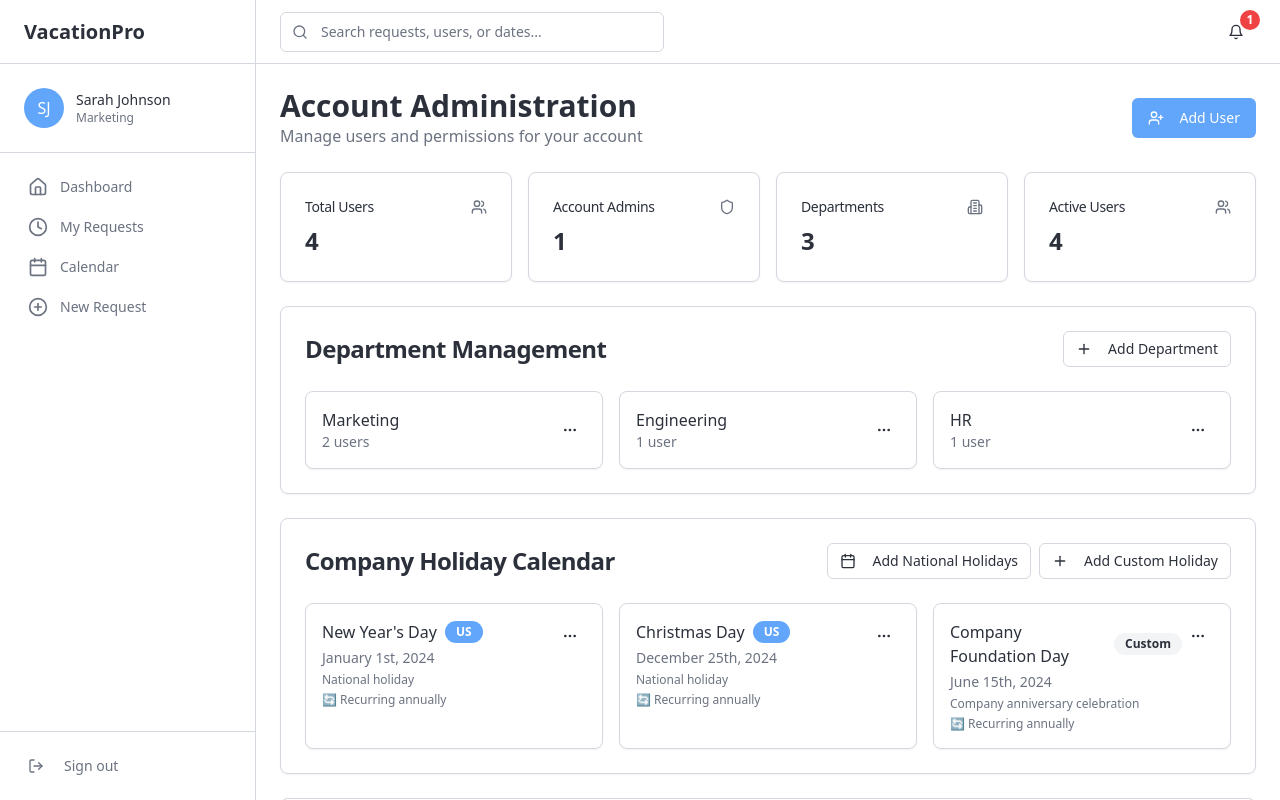
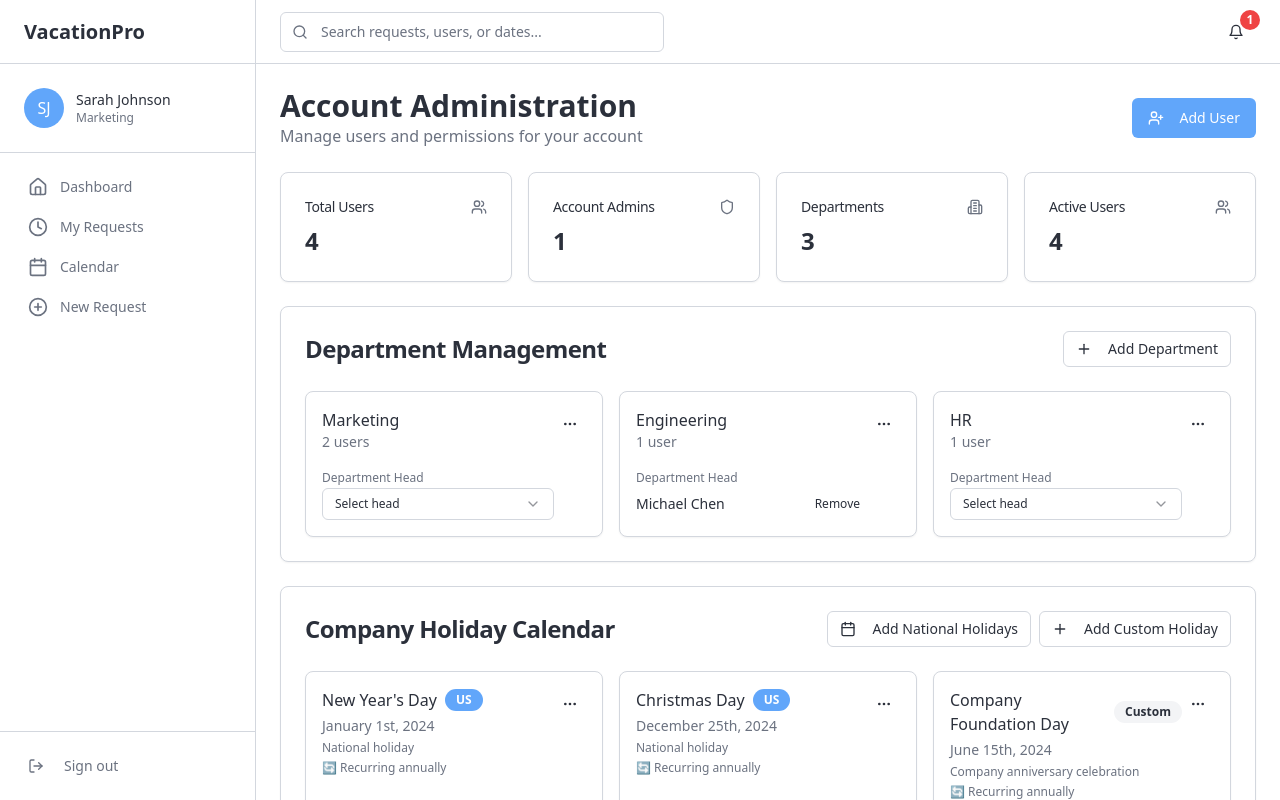
Before and after one commit to ptangra/leave-nexus-front, a React (Vite) app: page /admin/users in a window 1280 px wide. Built offline with nearby package versions, Linux system fonts and the light colour scheme.

Commit message:
Refactor department head management

```diff
--- a/src/pages/AccountAdmin.tsx
+++ b/src/pages/AccountAdmin.tsx
@@ -94,7 +94,6 @@ export default function AccountAdmin() {
     email: "",
     role: "USER" as User['role'],
     department: "",
-    isDepartmentHead: false,
   });
 
   // Filter users based on search and filters
@@ -132,7 +131,6 @@ export default function AccountAdmin() {
         email: "",
         role: "USER",
         department: "",
-        isDepartmentHead: false,
       });
     } catch (error) {
       toast({
@@ -442,18 +440,6 @@ export default function AccountAdmin() {
                 </Select>
               </div>
 
-              <div className="flex items-center space-x-2">
-                <input
-                  type="checkbox"
-                  id="isDepartmentHead"
-                  checked={newUser.isDepartmentHead}
-                  onChange={(e) => setNewUser(prev => ({ ...prev, isDepartmentHead: e.target.checked }))}
-                  className="rounded border-gray-300"
-                />
-                <Label htmlFor="isDepartmentHead" className="text-sm">
-                  Department Head
-                </Label>
-              </div>
 
               <div className="flex justify-end space-x-2 pt-4">
                 <Button variant="outline" onClick={() => setIsAddUserOpen(false)}>
@@ -555,15 +541,68 @@ export default function AccountAdmin() {
           <div className="grid grid-cols-1 md:grid-cols-2 lg:grid-cols-3 gap-4">
             {departments.map((dept) => {
               const userCount = users.filter(user => user.department === dept).length;
+              const departmentHead = users.find(user => user.department === dept && user.isDepartmentHead);
+              const departmentUsers = users.filter(user => user.department === dept && !user.isDepartmentHead);
+
               return (
                 <Card key={dept}>
                   <CardContent className="p-4">
-                    <div className="flex items-center justify-between">
-                      <div>
+                    <div className="flex items-start justify-between">
+                      <div className="flex-1">
                         <h3 className="font-medium">{dept}</h3>
-                        <p className="text-sm text-muted-foreground">
+                        <p className="text-sm text-muted-foreground mb-3">
                           {userCount} user{userCount !== 1 ? 's' : ''}
                         </p>
+
+                        <div className="space-y-2">
+                          <div>
+                            <Label className="text-xs font-medium text-muted-foreground">Department Head</Label>
+                            {departmentHead ? (
+                              <div className="flex items-center justify-between mt-1">
+                                <span className="text-sm">{departmentHead.name} {departmentHead.last_name}</span>
+                                <Button
+                                  variant="ghost"
+                                  size="sm"
+                                  onClick={() => {
+                                    // TODO: Remove department head status
+                                    console.log('Removing department head:', departmentHead);
+                                    toast({
+                                      title: "Department Head Removed",
+                                      description: `${departmentHead.name} ${departmentHead.last_name} is no longer the head of ${dept}.`,
+                                    });
+                                  }}
+                                  className="h-6 px-2 text-xs"
+                                >
+                                  Remove
+                                </Button>
+                              </div>
+                            ) : (
+                              <Select
+                                onValueChange={(userId) => {
+                                  const user = users.find(u => u.user_id.toString() === userId);
+                                  if (user) {
+                                    console.log('Setting department head:', user);
+                                    toast({
+                                      title: "Department Head Assigned",
+                                      description: `${user.name} ${user.last_name} is now the head of ${dept}.`,
+                                    });
+                                  }
+                                }}
+                              >
+                                <SelectTrigger className="h-8 text-xs">
+                                  <SelectValue placeholder="Select head" />
+                                </SelectTrigger>
+                                <SelectContent>
+                                  {departmentUsers.map((user) => (
+                                    <SelectItem key={user.user_id} value={user.user_id.toString()}>
+                                      {user.name} {user.last_name}
+                                    </SelectItem>
+                                  ))}
+                                </SelectContent>
+                              </Select>
+                            )}
+                          </div>
+                        </div>
                       </div>
                       <DropdownMenu>
                         <DropdownMenuTrigger asChild>
```
